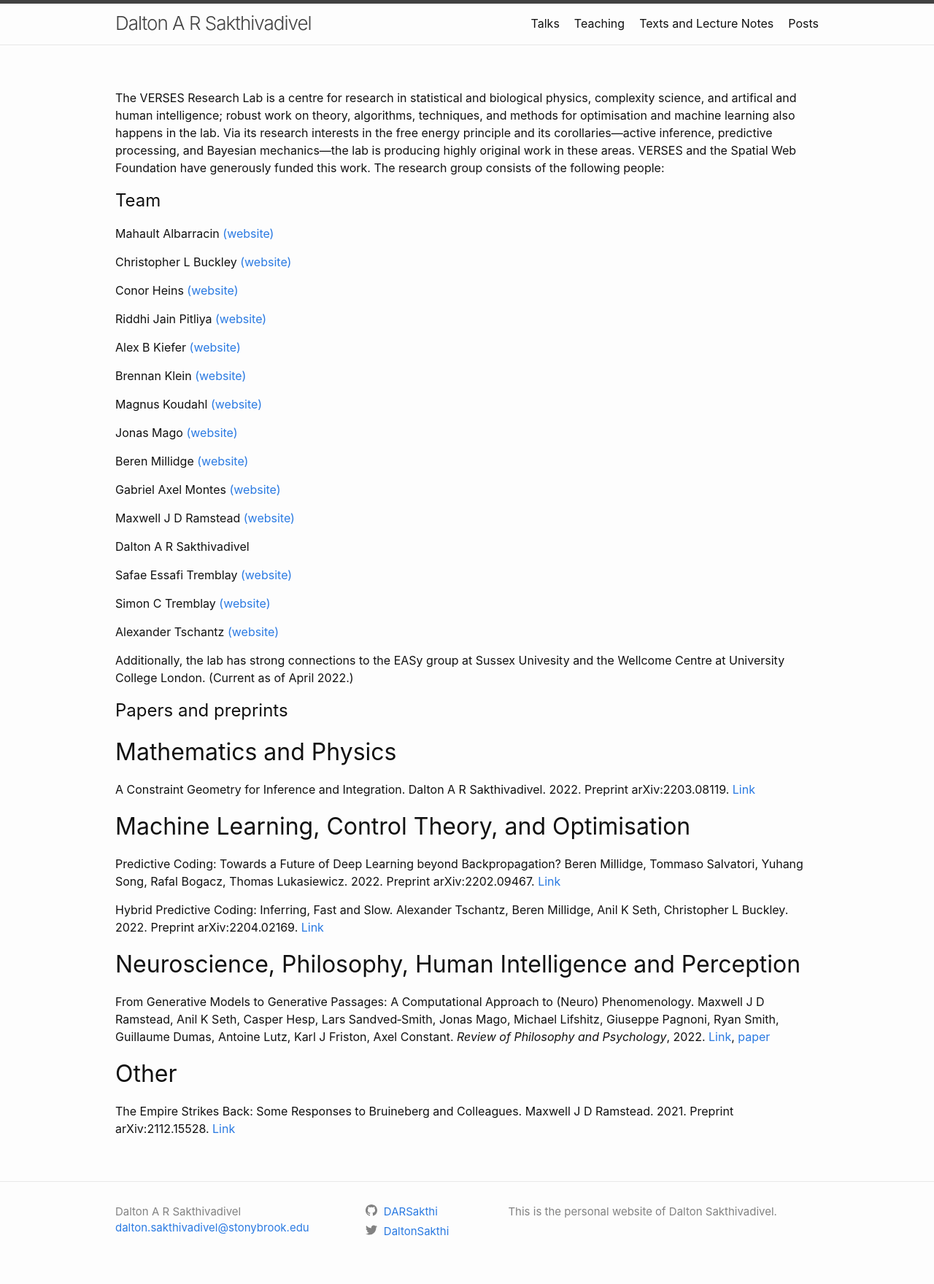
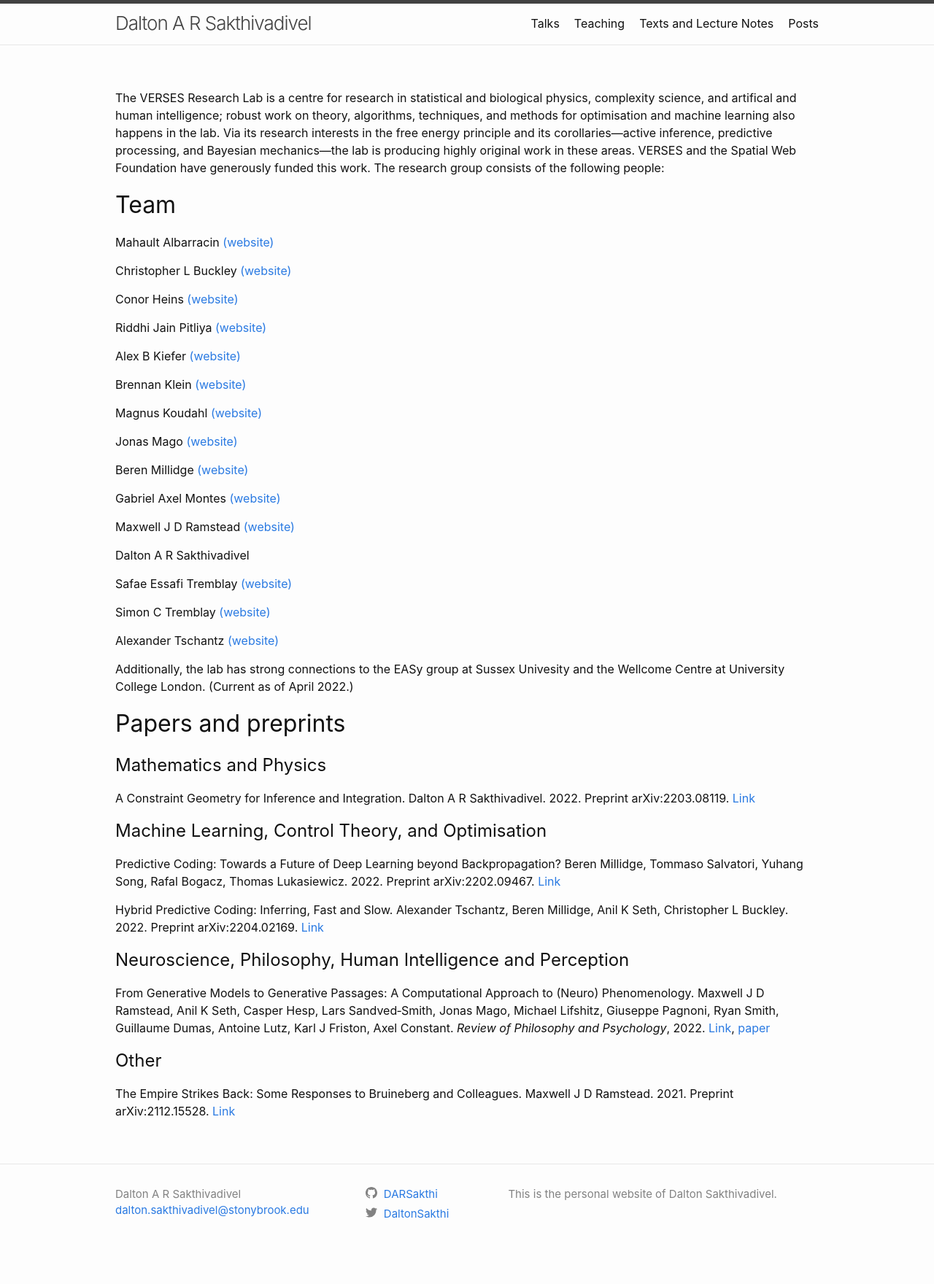
Before and after one commit to DARSakthi/DARSakthi.github.io, a Jekyll site: the page built from verses-lab.markdown, in a window 1280 px wide. Shown: the whole page at 73% size. Built offline with Jekyll 4.4.1, drawn with Linux system fonts in a browser that asks for light colours; after the commit the page ends 1736 px from its top, so only the background shows below that.

Commit message:
Formatting

```diff
--- a/verses-lab.markdown
+++ b/verses-lab.markdown
@@ -5,7 +5,7 @@ permalink: /verses-lab/
 
 The VERSES Research Lab is a centre for research in statistical and biological physics, complexity science, and artifical and human intelligence; robust work on theory, algorithms, techniques, and methods for optimisation and machine learning also happens in the lab. Via its research interests in the free energy principle and its corollaries—active inference, predictive processing, and Bayesian mechanics—the lab is producing highly original work in these areas. VERSES and the Spatial Web Foundation have generously funded this work. The research group consists of the following people:
 
-# Team
+## Team
 
 Mahault Albarracin [(website)](https://scholar.google.ca/citations?hl=en&user=KAxZtUIAAAAJ)
 
@@ -39,22 +39,22 @@ Alexander Tschantz [(website)](https://github.com/alec-tschantz)
 
 Additionally, the lab has strong connections to the EASy group at Sussex Univesity and the Wellcome Centre at University College London. (Current as of April 2022.)
 
-# Papers and preprints
+## Papers and preprints
 
-## Mathematics and Physics
+# Mathematics and Physics
 
 A Constraint Geometry for Inference and Integration. Dalton A R Sakthivadivel. 2022. Preprint arXiv:2203.08119. [Link](https://arxiv.org/abs/2204.02169)
 
-## Machine Learning, Control Theory, and Optimisation
+# Machine Learning, Control Theory, and Optimisation
 
 Predictive Coding: Towards a Future of Deep Learning beyond Backpropagation? Beren Millidge, Tommaso Salvatori, Yuhang Song, Rafal Bogacz, Thomas Lukasiewicz. 2022. Preprint arXiv:2202.09467. [Link](https://arxiv.org/abs/2202.09467)
 
 Hybrid Predictive Coding: Inferring, Fast and Slow. Alexander Tschantz, Beren Millidge, Anil K Seth, Christopher L Buckley. 2022. Preprint arXiv:2204.02169. [Link](https://arxiv.org/abs/2204.02169)
 
-## Neuroscience, Philosophy, Human Intelligence and Perception
+# Neuroscience, Philosophy, Human Intelligence and Perception
 
 From Generative Models to Generative Passages: A Computational Approach to (Neuro) Phenomenology. Maxwell J D Ramstead, Anil K Seth, Casper Hesp, Lars Sandved‑Smith, Jonas Mago, Michael Lifshitz, Giuseppe Pagnoni, Ryan Smith, Guillaume Dumas, Antoine Lutz, Karl J Friston, Axel Constant. _Review of Philosophy and Psychology_, 2022. [Link](https://link.springer.com/article/10.1007/s13164-021-00604-y), [paper](({{site.files}}/files/MJDR2022-1.pdf))
 
-## Other
+# Other
 
 The Empire Strikes Back: Some Responses to Bruineberg and Colleagues. Maxwell J D Ramstead. 2021. Preprint arXiv:2112.15528. [Link](https://arxiv.org/abs/2112.15528)
```
